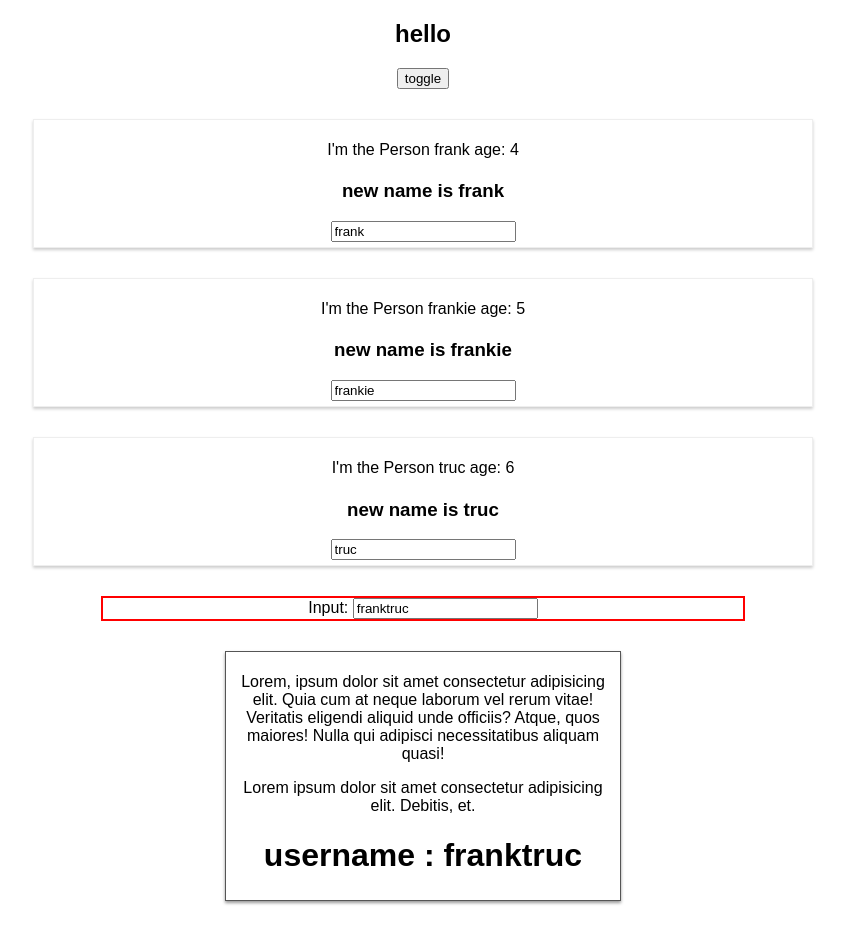
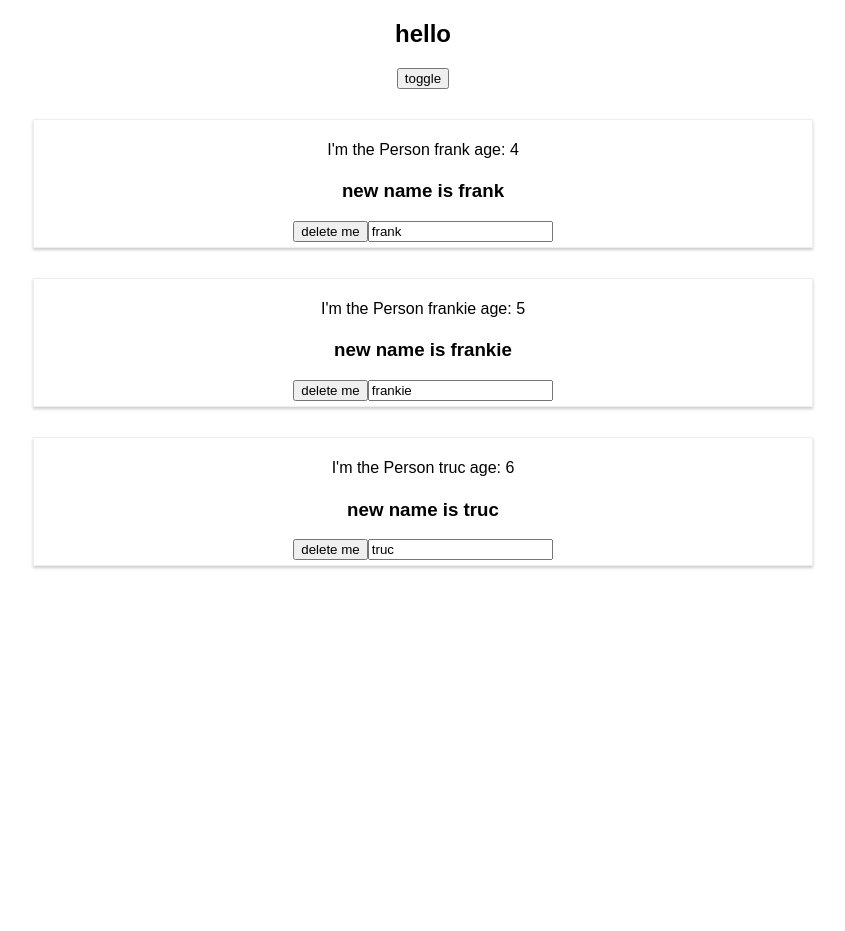
Before and after one commit to vnussolution/React-with-maxim, a React (Create React App) app: page / in a window 1280 px wide. Both pictures are taken after a click on the button "toggle". Shown: the whole page, without its empty margins (217-1062 px from the left). After the commit the page ends 800 px from the top, so only its background shows below. Built offline with nearby package versions, Linux system fonts and the light colour scheme.

Commit message:
implemented list event item

```diff
--- a/src/App.js
+++ b/src/App.js
@@ -7,9 +7,9 @@ import UserInput from "./UserInput/UserInput";
 class App extends Component {
   state = {
     people: [
-      { name: "frank", age: 4 },
-      { name: "frankie", age: 5 },
-      { name: "truc", age: 6 }
+      { id: "1", name: "frank", age: 4 },
+      { id: "2", name: "frankie", age: 5 },
+      { id: "3", name: "truc", age: 6 }
     ],
     username: "franktruc",
     showPeople: false
@@ -19,7 +19,6 @@ class App extends Component {
     this.setState({
       people: [{ name: "22frank", age: 41 }, { name: "33frankie", age: 51 }]
     });
-    console.log("hello", this.state);
   };
 
   switchNameHandler = newName => {
@@ -28,15 +27,21 @@ class App extends Component {
     });
   };
 
-  changeName = event => {
+  changeNameHandler = (event, id) => {
+    const personIndex = this.state.people.findIndex(person => person.id === id);
+
+    const person = { ...this.state.people[personIndex] };
+
+    person.name = event.target.value;
+    //const new_person = Object.assign({}, this.state.people[personIndex]); // another way to copy an object
+
+    const people = [...this.state.people];
+
+    people[personIndex] = person;
+
     this.setState({
-      people: [
-        { name: event.target.value, age: 4 },
-        { name: event.target.value, age: 5 },
-        { name: event.target.value, age: 6 }
-      ]
+      people: people
     });
-    //console.log("hello", this.state);
   };
 
   changeInputUserName = event => {
@@ -47,17 +52,27 @@ class App extends Component {
     this.setState({ showPeople: !this.state.showPeople });
   };
 
+  clickDeleteHandler = deleteIndex => {
+    console.log("hello", this.state);
+
+    const people = this.state.people.slice();
+    people.splice(deleteIndex, 1);
+    this.setState({ people });
+  };
+
   render() {
     let people = null;
     if (this.state.showPeople) {
       people = (
         <div>
-          {this.state.people.map(person => {
+          {this.state.people.map((person, index) => {
             return (
               <Person
                 name={person.name}
                 age={person.age}
-                changed={this.changeName}
+                key={person.id}
+                clicked={() => this.clickDeleteHandler(index)}
+                changed={event => this.changeNameHandler(event, person.id)}
               />
             );
           })}
@@ -71,11 +86,11 @@ class App extends Component {
 
         <button onClick={this.toggleHandler}> toggle </button>
         {people}
-        <UserInput
+        {/* <UserInput
           changed={this.changeInputUserName}
           name={this.state.username}
         />
-        <UserOutput username={this.state.username} />
+        <UserOutput username={this.state.username} /> */}
       </div>
     );
   }
--- a/src/Person/Person.js
+++ b/src/Person/Person.js
@@ -2,12 +2,13 @@ import React from "react";
 import "./Person.css";
 
 const person = props => (
-  <div className="Person">
+  <div className="Person" id={props.id}>
     <p>
       I'm the Person {props.name} age: {props.age}
     </p>
     <h1>{props.children}</h1>
-    <h3 onClick={props.click}>new name is {props.name} </h3>
+    <h3>new name is {props.name} </h3>
+    <button onClick={props.clicked}>delete me</button>
 
     <input type="text" onChange={props.changed} value={props.name} />
   </div>
```
Also changed, not shown: 1 other file (tests, documents, lock files or other folders).
